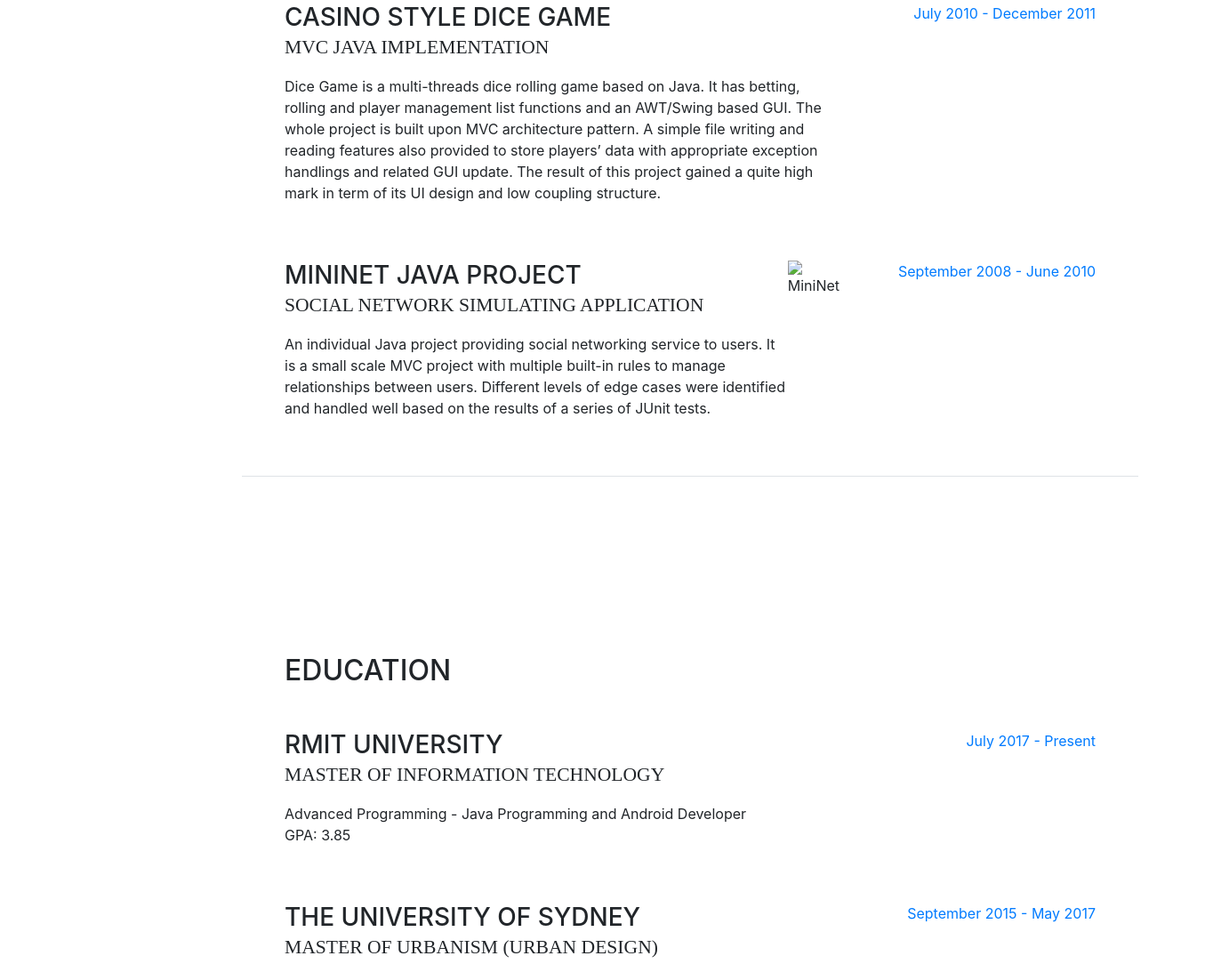
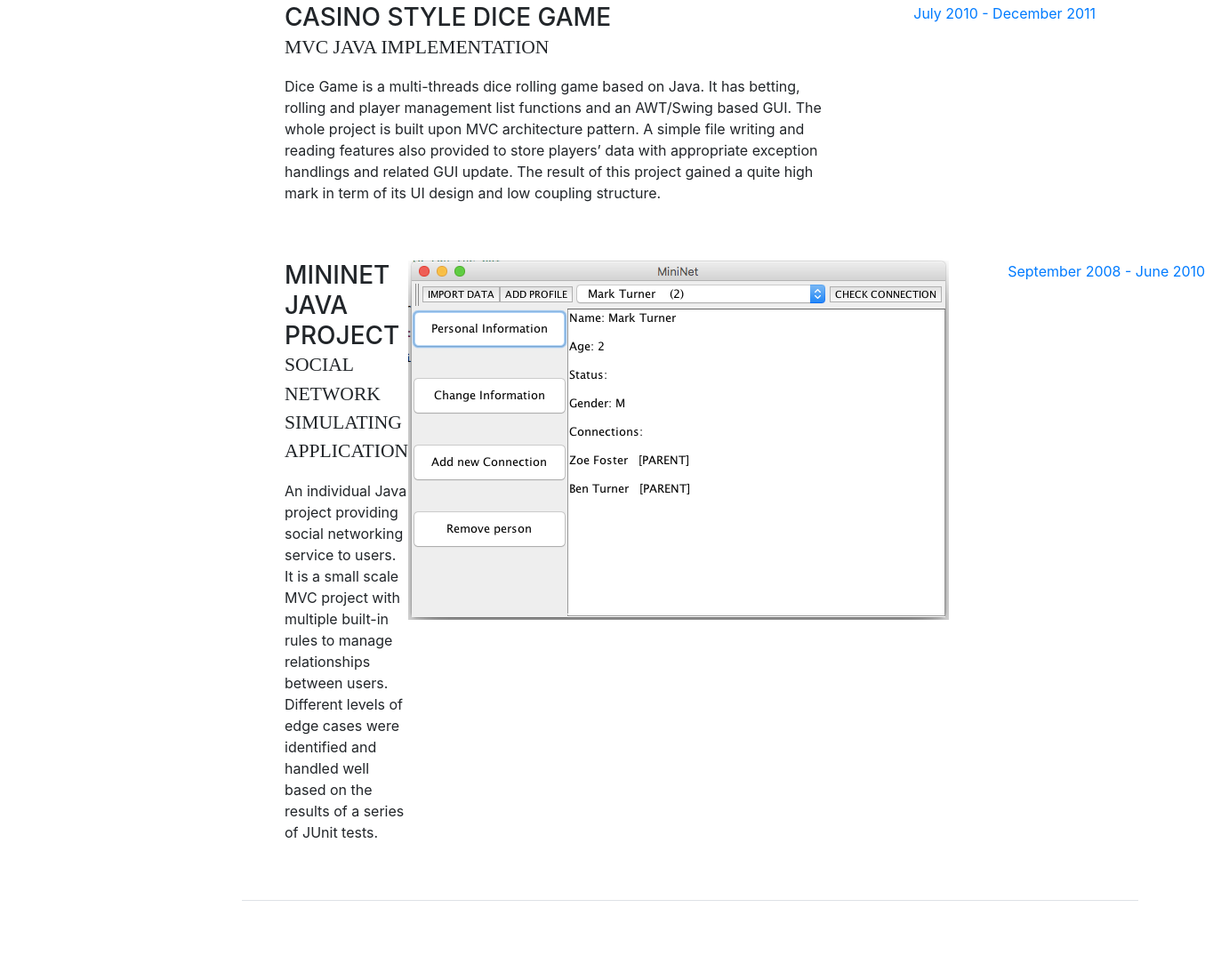
Before and after one commit to ZhongnianLu/ZhongnianLu.github.io, a website with bundled scripts: page index.html in a window 1280 px wide. Shown: the part 1511-2604 px from the top of the page at 89% size, 1355 px wide, since content can reach past the window. Built offline with nearby package versions, Linux system fonts and the light colour scheme; files whose address does not match are found by name; a web font is replaced by a local one.

Commit message:
try to upload photo

```diff
--- a/index.html
+++ b/index.html
@@ -153,7 +153,7 @@
               <p>An individual Java project providing social networking service to users. It is a small scale MVC project with multiple built-in rules to manage relationships between users. Different levels of edge cases were identified and handled well based on the results of a series of JUnit tests. </p>
             </div>
             <div>
-              <img src="~/Documents/iOSDeveloper/gitpage/WireFrame_MiniNet.png" alt="MiniNet">
+              <img src="WireFrame_MiniNet.png" alt="MiniNet">
             </div>
             <div class="resume-date text-md-right">
               <span class="text-primary">September 2008 - June 2010</span>
```
Also changed, not shown: WireFrame_MiniNet.png (added).
